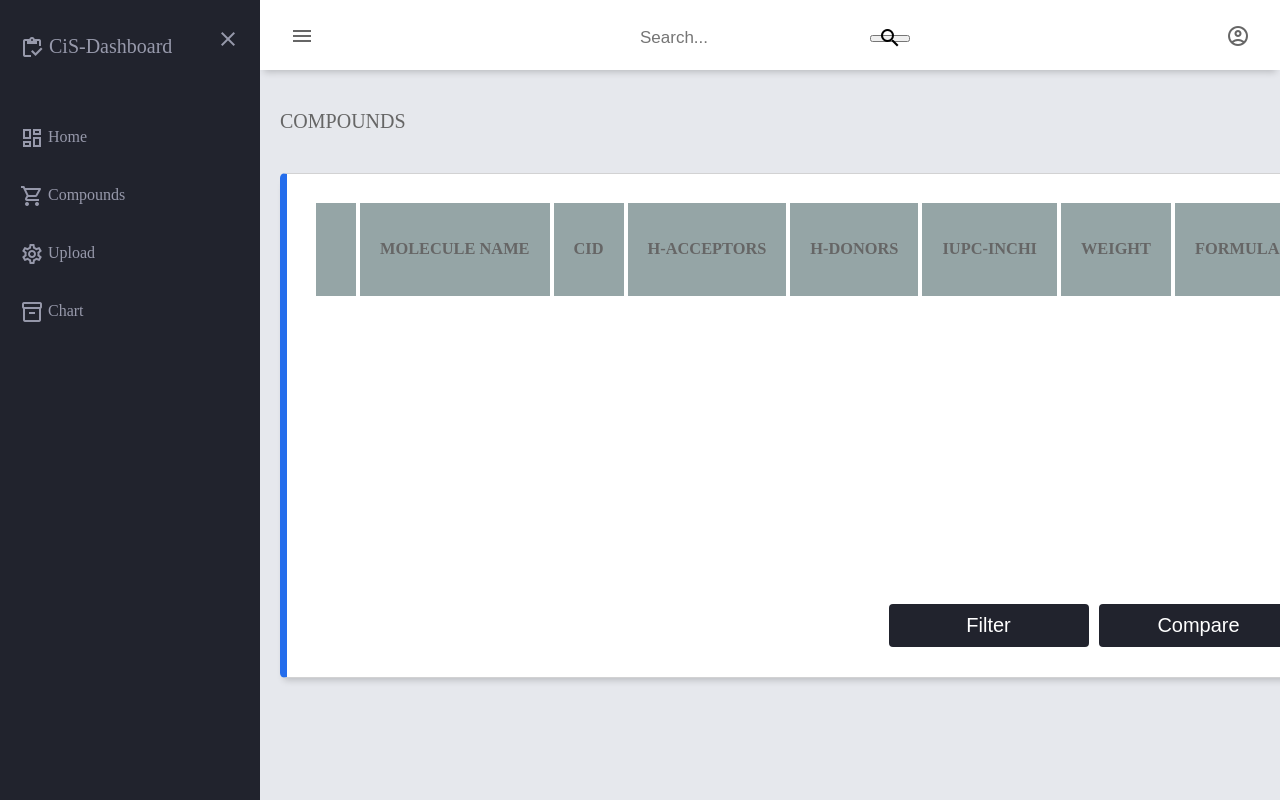
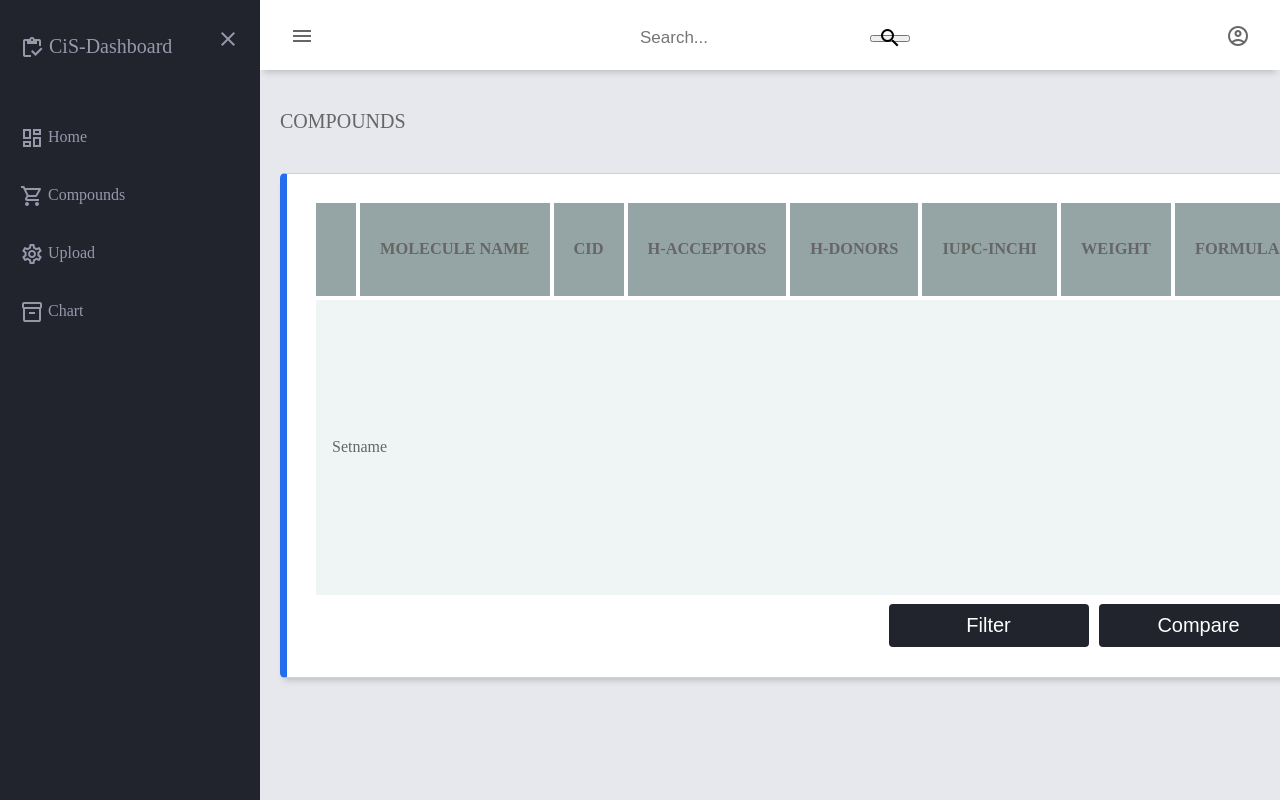
Before and after one commit to anhvietta96/cisproj2023-dashboard, a Django app: page /compounds/ in a window 1280 px wide. Run offline with Django 4.2, Linux system fonts and the light colour scheme; lists and menus that the app fills with data are empty; parts of the project's set-up code (start-up, migrations or seed data) failed here and were passed over; some libraries are stand-ins or nearby versions.

Commit message:
row collapse

```diff
--- a/compounds/templates/compounds/compounds.html
+++ b/compounds/templates/compounds/compounds.html
@@ -1,11 +1,12 @@
 {% extends 'base.html' %}
 
     {% block main %}
+    <head>
+            <script src="https://ajax.googleapis.com/ajax/libs/jquery/3.6.1/jquery.min.js"></script>
+    </head>
 
     <style>
-        table, th, td {
-            border: 1px solid;
-        }
+
 
         .btn-group button {
           display: inline-block;
@@ -209,6 +210,9 @@
                   </tr>
                 </thead>
                 <tbody>
+                    <tr class="clickable">
+                            <td colspan=8>Setname</td>
+                        </tr>
                  {% for mol_properties in mols_with_properties %}
                     <tr>
                         <td><div style="float:middle; width:130px;height:130px;border:1px solid #000;">Picture goes here</div></td>
@@ -269,4 +273,12 @@
           }
         }
     </script>
+    <script type="text/javascript">
+
+
+    $('tr.clickable').click(function() {
+        $(this).siblings().toggle();
+    });
+
+    </script>
     {% endblock %}
```
Also changed, not shown: 1 other file.
